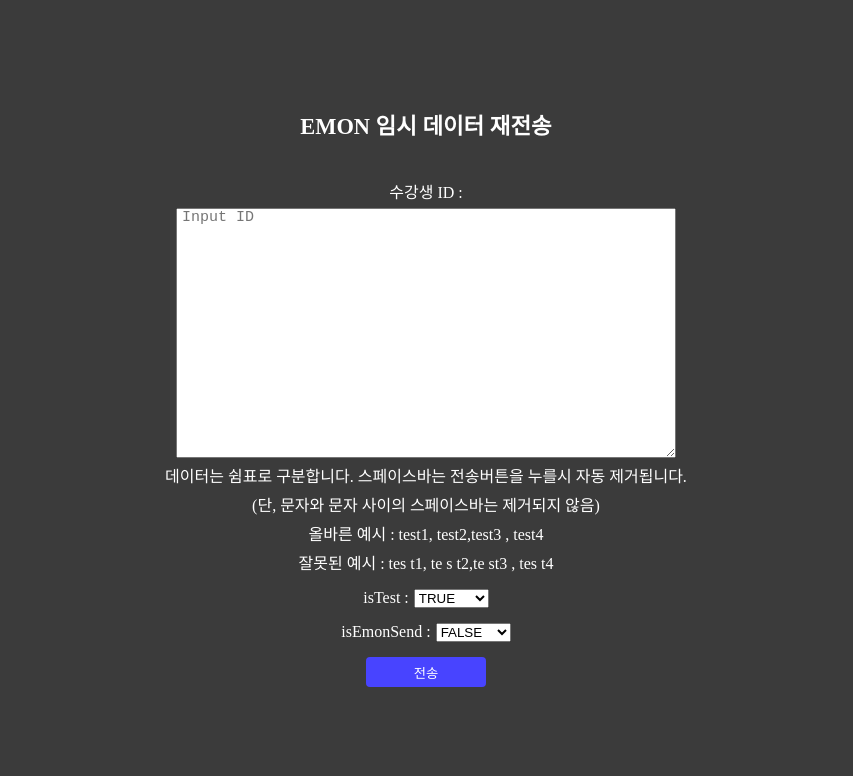
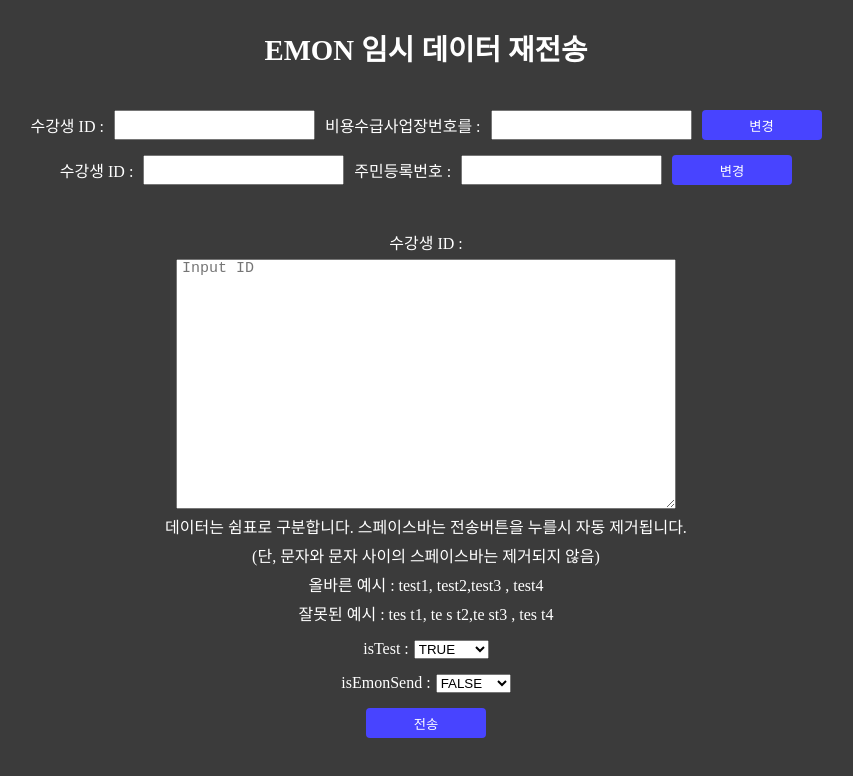
Before and after one commit to sejung1218/test-button, a Next.js app: page /nine in a window 1280 px wide. Shown: the top 776 px of the page, without its empty margins (214-1067 px from the left). Built offline with nearby package versions, Linux system fonts and the light colour scheme.

Commit message:
새 컴포넌트 추가 및 아이디, 주민등록번호, 사업자번호 변경 로직 추가.

```diff
--- /dev/null
+++ b/src/components/NameNumber/index.tsx
@@ -0,0 +1,235 @@
+import styled from '@emotion/styled';
+import axios from 'axios';
+import {useMutation} from 'react-query';
+import {useFormik} from "formik";
+import * as Yup from 'yup';
+
+interface ButtonState01 {
+  userAgentPk: string;
+  businessNumber: string;
+}
+
+interface ButtonState02 {
+  userAgentPk: string;
+  jumin: string;
+}
+
+export default function NameNumber() {
+
+  const validationSchema01 = Yup.object().shape({
+    userAgentPk: Yup.string().required('userAgentApk를 입력해주세요.'), // 사용자 ID 필수 입력
+    businessNumber: Yup.number().required('비용수급사업장번호를 입력해주세요.').typeError('숫자만 입력 가능합니다.'), // 숫자만 입력
+  });
+
+  const validationSchema02 = Yup.object().shape({
+    userAgentPk: Yup.string().required('userAgentApk를 입력해주세요.'), // 사용자 ID 필수 입력
+    jumin: Yup.string().required('주민등록번호를 입력해주세요.').typeError('숫자만 입력 가능합니다.'), // 숫자만 입력
+  });
+
+  const mutation01 = useMutation(
+    async (formData: ButtonState01) => {
+      const queryParams = new URLSearchParams({
+        userAgentPk: formData.userAgentPk.toString(),
+        businessNumber: formData.businessNumber.toString(),
+      }).toString();
+      const submitUrl = `/emon/user/business?${queryParams}`;
+      const response = await axios.put(submitUrl);
+      return response.data;
+    },
+    {
+      onSuccess: (data) => {
+        console.log('userAgentPk & businessNumber PUT 요청 성공:', data);
+        alert("userAgentPk & businessNumber PUT 성공")
+      },
+      onError: (data, error) => {
+        console.log('PUT 요청 실패 data : ', data);
+        console.log('PUT 요청 실패 error : ', error);
+        alert("userAgentPk & businessNumber PUT 실패")
+      },
+    }
+  );
+
+  const mutation02 = useMutation(
+    async (formData: ButtonState02) => {
+      const queryParams = new URLSearchParams({
+        userAgentPk: formData.userAgentPk.toString(),
+        jumin: formData.jumin.toString(),
+      }).toString();
+      const submitUrl = `/emon/user/jumin?${queryParams}`;
+      const response = await axios.put(submitUrl);
+      return response.data;
+    },
+    {
+      onSuccess: (data) => {
+        console.log('userAgentPk & businessNumber PUT 요청 성공:', data);
+        alert("userAgentPk & jumin PUT 성공")
+      },
+      onError: (data, error) => {
+        console.log('PUT 요청 실패 data : ', data);
+        console.log('PUT 요청 실패 error : ', error);
+        alert("userAgentPk & jumin PUT 실패")
+      },
+    }
+  );
+
+  const formik = useFormik({
+    initialValues: {
+      userAgentPk01: '',
+      userAgentPk02: '',
+      businessNumber: '',
+      jumin: '',
+    },
+    onSubmit: async (values, {resetForm}) => {
+      if (values.businessNumber) {
+        const trimUserAgentPk = values.userAgentPk01.trim();
+        const trimBusinessNumber = values.businessNumber.toString().trim();
+        const formData = {
+          userAgentPk: trimUserAgentPk,
+          businessNumber: trimBusinessNumber,
+        };
+        console.log("전송한 userAgentPk & businessNumber FormData : ", formData);
+        try {
+          await validationSchema01.validate(formData);
+          await mutation01.mutateAsync(formData);
+          resetForm();
+        } catch (error) {
+          console.log('유효성 검사 실패:', error);
+        }
+      }
+      if (values.jumin) {
+        const trimUserAgentPk = values.userAgentPk02.trim();
+        const trimJumin = values.jumin.toString().trim();
+        const formData = {
+          userAgentPk: trimUserAgentPk,
+          jumin: trimJumin,
+        };
+        console.log("전송한 userAgentPk & jumin FormData : ", formData);
+        try {
+          await validationSchema02.validate(formData);
+          await mutation02.mutateAsync(formData);
+          resetForm();
+        } catch (error) {
+          console.log('유효성 검사 실패:', error);
+        }
+      }
+      resetForm();
+    },
+  });
+
+  return (
+    <EmonNameNumberSection>
+      <form onSubmit={formik.handleSubmit}>
+        <div style={{
+          display: 'flex',
+          flexDirection: 'row',
+          gap: '10px',
+          justifyContent: 'center',
+          alignItems: 'center',
+          marginBottom: '15px',
+          textAlign: 'center'
+        }}>
+          <InputSpan>수강생 ID : </InputSpan>
+          <InputText
+            type="text"
+            id="userAgentPk01"
+            name="userAgentPk01"
+            onChange={formik.handleChange}
+            onBlur={formik.handleBlur}
+            value={formik.values.userAgentPk01}
+          />
+          <InputSpan>비용수급사업장번호를 : </InputSpan>
+          <InputText
+            type="number"
+            pattern="[0-9]*"
+            id="businessNumber"
+            name="businessNumber"
+            onChange={formik.handleChange}
+            onBlur={formik.handleBlur}
+            value={formik.values.businessNumber}
+          />
+          <TestButton type='submit'>변경</TestButton>
+        </div>
+      </form>
+      <form onSubmit={formik.handleSubmit}>
+        <div style={{
+          display: 'flex',
+          flexDirection: 'row',
+          gap: '10px',
+          justifyContent: 'center',
+          alignItems: 'center',
+          marginBottom: '15px',
+          textAlign: 'center'
+        }}>
+          <InputSpan>수강생 ID : </InputSpan>
+          <InputText
+            type="text"
+            id="userAgentPk02"
+            name="userAgentPk02"
+            onChange={formik.handleChange}
+            onBlur={formik.handleBlur}
+            value={formik.values.userAgentPk02}
+          />
+          <InputSpan style={{marginLeft: '58px;'}}>주민등록번호 : </InputSpan>
+          <InputText
+            type="text"
+            id="jumin"
+            name="jumin"
+            onChange={formik.handleChange}
+            onBlur={formik.handleBlur}
+            value={formik.values.jumin}
+          />
+          <TestButton type='submit'>변경</TestButton>
+        </div>
+      </form>
+    </EmonNameNumberSection>
+  )
+}
+
+const EmonNameNumberSection = styled.div`
+  display: flex;
+  flex-direction: column;
+  width: 100%;
+  margin-bottom: 30px;
+  justify-content: center;
+  align-items: center;
+`
+
+
+const TestButton = styled.button`
+  width: 120px;
+  height: 30px;
+  border: none;
+  background: #4844ff;
+  color: #fff;
+  border-radius: 4px;
+  transition: 0.3s;
+  cursor: pointer;
+
+  &:hover {
+    background: #3733e9;
+  }
+
+  &:active {
+    background: #2b28ca;
+  }
+`;
+
+
+const InputSpan = styled.span`
+  display: inline-block;
+`
+
+const InputText = styled.input`
+  height: 30px;
+  padding: 0 10px 0 10px;
+
+  ::-webkit-inner-spin-button {
+    -webkit-appearance: none;
+    margin: 0;
+  }
+
+  ::-webkit-outer-spin-button {
+    -webkit-appearance: none;
+    margin: 0;
+  }
+`
--- a/src/components/One/index.tsx
+++ b/src/components/One/index.tsx
@@ -73,7 +73,7 @@ export default function One() {
     switch (step) {
       case 1:
         return (
-          <TestButtonWrapper>
+          <EmonIdSection>
             {mutation.isLoading && <LoadingSpinner/>}
             {isPut ?
               <StepButtonWrap>
@@ -82,13 +82,6 @@ export default function One() {
               </StepButtonWrap>
               : null}
             <form onSubmit={formik.handleSubmit}>
-              <div style={{
-                display: 'flex',
-                justifyContent: 'center',
-                alignItems: 'center',
-                marginBottom: '15px'
-              }}>
-                <TitleEmon>EMON 임시 데이터 재전송</TitleEmon></div>
               <div
                 style={{
                   display: 'flex',
@@ -185,14 +178,13 @@ export default function One() {
               <div style={{display: 'flex', justifyContent: 'center', alignItems: 'center', marginBottom: '5px'}}>
                 <TestButton type='submit'>전송</TestButton>
               </div>
-
             </form>
-          </TestButtonWrapper>
+          </EmonIdSection>
         );
 
       case 2:
         return (
-          <TestButtonWrapper>
+          <EmonIdSection>
             {isPut ?
               <StepButtonWrap>
                 <TestButton2 onClick={() => setStep(1)}>스탭1</TestButton2>
@@ -214,11 +206,11 @@ export default function One() {
                 style={{color: 'black'}}
               ></iframe>
             </div>
-          </TestButtonWrapper>
+          </EmonIdSection>
         );
       case 3:
         return (
-          <TestButtonWrapper>
+          <EmonIdSection>
             {isPut ?
               <StepButtonWrap>
                 <TestButton2 onClick={() => setStep(1)}>스탭1</TestButton2>
@@ -239,7 +231,7 @@ export default function One() {
                 height="100%"
               ></iframe>
             </div>
-          </TestButtonWrapper>
+          </EmonIdSection>
         );
       default:
         return null;
@@ -250,28 +242,34 @@ export default function One() {
   return <>{renderComponent()}</>;
 }
 
-const TestButtonWrapper = styled.div`
-  margin: 0 auto;
-  padding: 40px 0;
+// const TestButtonWrapper = styled.div`
+//   margin: 0 auto;
+//   padding: 40px 0;
+//   display: flex;
+//   flex-direction: column;
+//   align-items: center;
+//   justify-content: center;
+//   width: 100vw;
+//   height: 100vh;
+//   background-color: #3b3b3b;
+//   color: white;
+//   border: 1px solid white;
+//   box-sizing: border-box;
+// `;
+
+// const EmonNameNumberSection = styled.div`
+//   border: 1px solid white;
+//   width: 100%;
+//   height: 200px;
+//   margin-bottom: 30px;
+// `
+const EmonIdSection = styled.div`
   display: flex;
   flex-direction: column;
+  margin-bottom: 30px;
+  width: 100%;
+  justify-content: center;
   align-items: center;
-  justify-content: center;
-  width: 100vw;
-  height: 100vh;
-  background-color: #3b3b3b;
-  color: white;
-`;
-
-const TitleEmon = styled.div`
-  display: flex;
-  color: white;
-  font-size: 1.4rem;
-  font-weight: bold;
-  margin-bottom: 24px;
-  align-items: center;
-  justify-content: center;
-  width: fit-content;
 `
 
 const TestButton = styled.button`
@@ -299,7 +297,6 @@ const TestButton2 = styled.button`
   height: 30px;
   border: none;
   background: #8988db;
-  //color: #fff;
   color: black;
   border-radius: 4px;
   transition: 0.3s;
@@ -331,7 +328,7 @@ const StyledTextarea = styled.textarea`
 
 const StepButtonWrap = styled.div`
   position: absolute;
-  top: 8px; /* 조정할 원하는 위치로 변경 */
+  top: 8px;
   left: 50%;
   transform: translateX(-50%);
   display: flex;
--- a/src/pages/_app.tsx
+++ b/src/pages/_app.tsx
@@ -2,6 +2,8 @@ import '@/styles/globals.css';
 import type {AppProps} from 'next/app';
 import {QueryClient, QueryClientProvider} from 'react-query';
 import One from "../components/One";
+import NameNumber from "@/components/NameNumber";
+import styled from "@emotion/styled";
 
 
 export default function App({Component, pageProps}: AppProps) {
@@ -9,7 +11,41 @@ export default function App({Component, pageProps}: AppProps) {
   return (
     <QueryClientProvider client={queryClient}>
       {/*<Component {...pageProps} />*/}
-      <One/>
+
+      <TestButtonWrapper>
+        <div style={{
+          display: 'flex',
+          justifyContent: 'center',
+          alignItems: 'center',
+          marginBottom: '30px'
+        }}>
+          <TitleEmon>EMON 임시 데이터 재전송</TitleEmon>
+        </div>
+        <NameNumber/>
+        <One/>
+      </TestButtonWrapper>
     </QueryClientProvider>
   );
 }
+const TestButtonWrapper = styled.div`
+  margin: 0 auto;
+  padding: 40px 0;
+  display: flex;
+  flex-direction: column;
+  align-items: center;
+  justify-content: center;
+  width: 100vw;
+  height: 100vh;
+  background-color: #3b3b3b;
+  color: white;
+`;
+const TitleEmon = styled.div`
+  display: flex;
+  color: white;
+  font-size: 1.8rem;
+  font-weight: bold;
+  margin-bottom: 12px;
+  align-items: center;
+  justify-content: center;
+  width: fit-content;
+`
```
